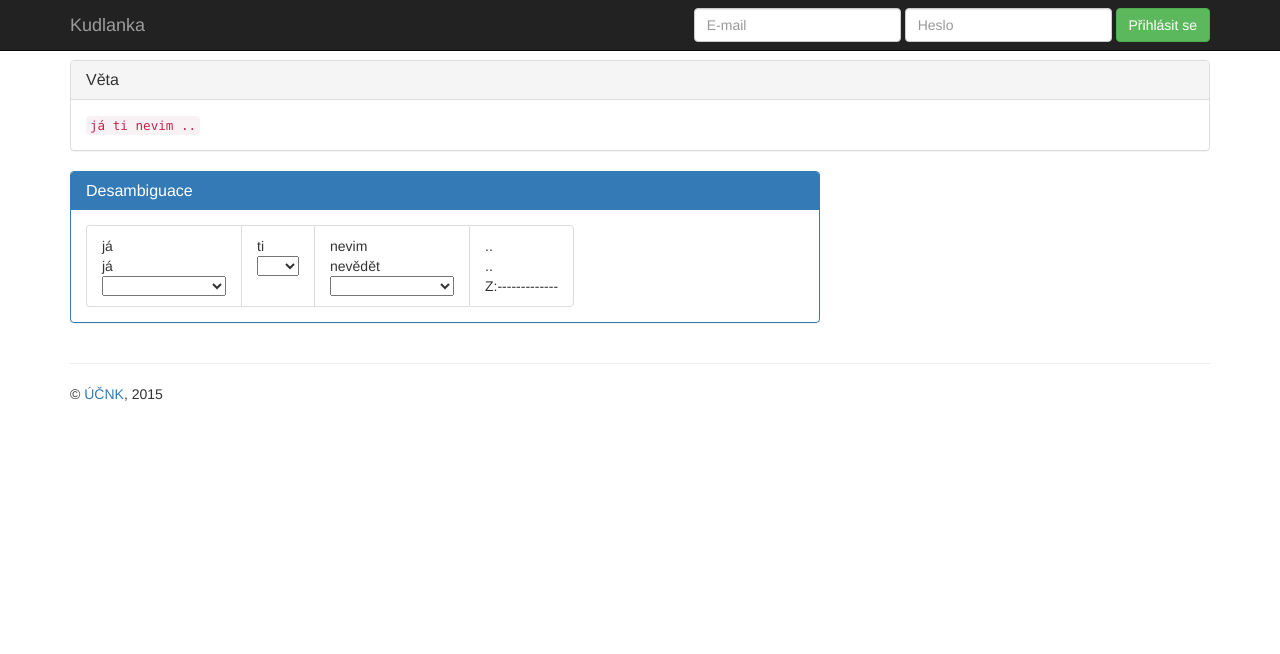
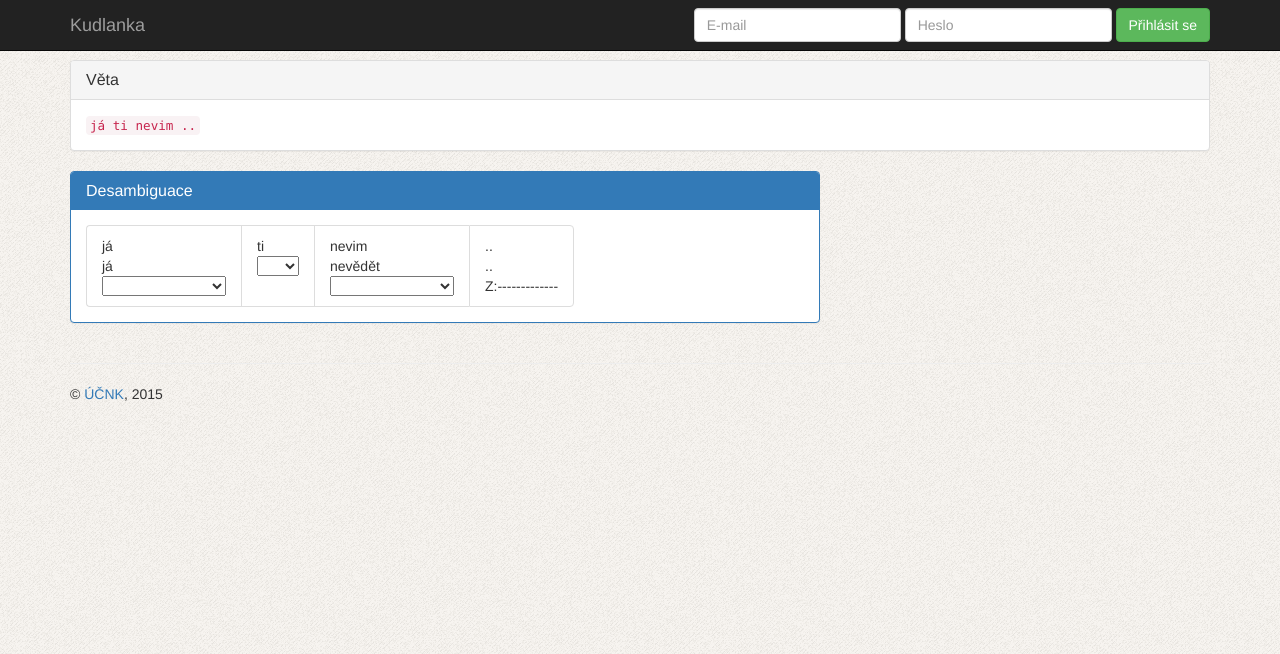
Before and after one commit to dlukes/kudlanka, a Flask app: page / in a window 1280 px wide. Shown: the top 654 px of the page. Run offline with Flask 2, Linux system fonts and the light colour scheme; some libraries are stand-ins or nearby versions.

Commit message:
add background

```diff
--- a/kudlanka/static/css/kudlanka.css
+++ b/kudlanka/static/css/kudlanka.css
@@ -2,6 +2,7 @@
 
 body {
   padding-top: 60px;
+  background: url("../img/groovepaper2.png");
 }
 
 @media (max-width: 979px) {
```
Also changed, not shown: kudlanka/static/img/groovepaper2.png (added).
